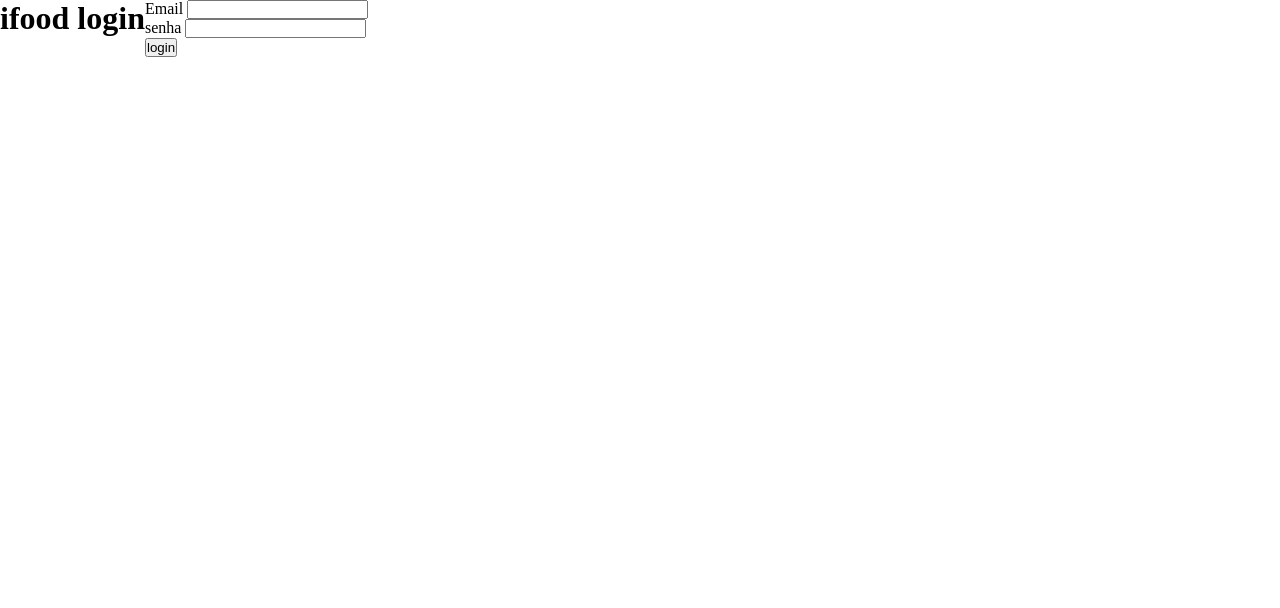
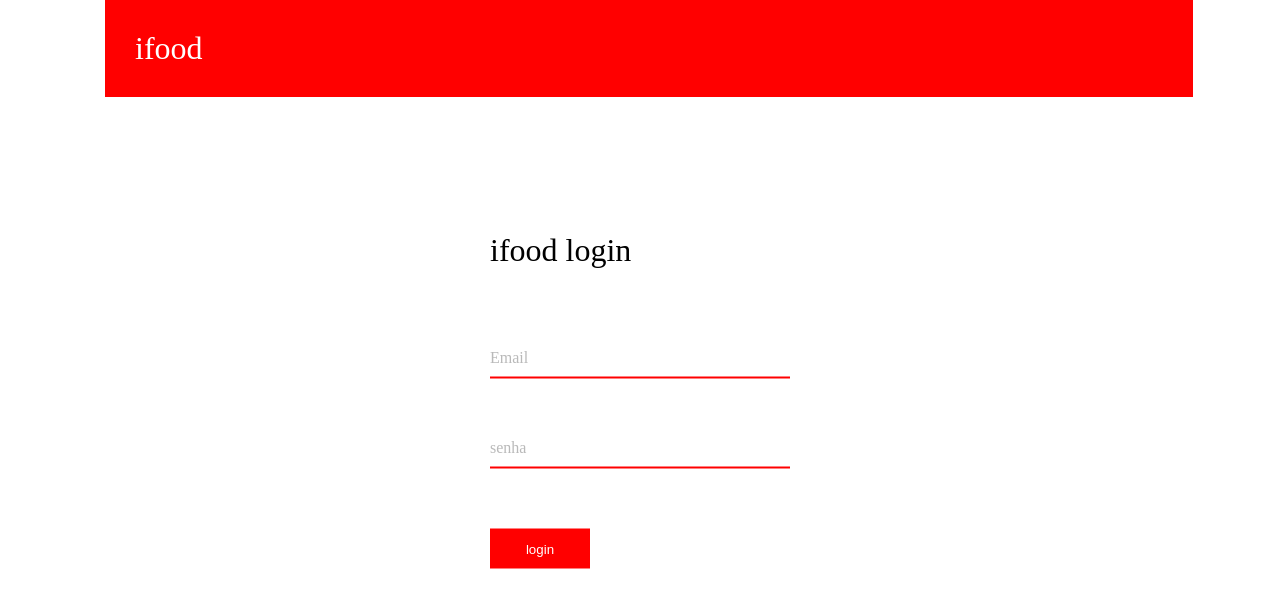
Before and after one commit to pedrohenriquedecarvalho/projetoifood2, a plain HTML site: page index.html in a window 1280 px wide. Drawn offline with Linux system fonts and the light colour scheme.

Commit message:
atualizaçõees

```diff
--- a/index.html
+++ b/index.html
@@ -7,19 +7,26 @@
     <link rel="stylesheet" href="style.css">
 </head>
 <body>
-            <h1> ifood login</h1>
+ <menu>
+    <h1 id="titulo" >ifood</h1>
+
+ </menu>
+     <main>
+
                  <form >
+         <h1 > ifood login</h1>
          <div id="email">
              <label for="iemail">Email</label>
             <input type="email" name="email" id="iemail">
          </div>
-            <div>
+         <div id="senha">
              <label for="isenha ">senha</label>
              <input type="password" name="senha" id="isenha">
          </div>
-            <input type="submit" value="login">
+         <input type="submit" value="login" id="login">
 
                  </form>
+     </main>
 
 
 </body>
--- a/style.css
+++ b/style.css
@@ -4,7 +4,74 @@
     margin: 0px;
     box-sizing: border-box;
 }
-body{
-display: flex;
+
+#titulo{
+    padding: 30px;
+    background-color: red;
+    color: white;
+    width: 85%;
+    margin-left: 105px;
+}
+main{
+    position: absolute;
+    left: 50%;
+    top: 50%;
+    transform: translate(-50% , -50% );
 
 }
+h1{
+    padding-bottom: 80px;
+   font-weight: normal;
+}
+
+#isenha{
+    display: block;
+  border: 0px;
+ border-bottom: 2px solid red;
+ width: 300px;
+ outline: 0px;
+ font-size: 1.5em;
+ cursor: text;
+}
+    #iemail{
+
+     border: 0px;
+     border-bottom: 2px solid red;
+     outline: 0px;
+     margin: auto;
+     width: 300px;
+     font-size: 1.5em;
+
+
+
+    }
+    label{
+        display: block;
+            position: absolute;
+            color: rgba(128, 128, 128, 0.548);
+            padding: auto;
+            padding-bottom: 20px;
+            cursor: text;
+    }
+
+
+
+    #login{
+     position: relative;
+        margin: auto;
+
+        height: 40px;
+        width: 100px;
+        background-color: red;
+        color: white;
+        text-align: center;
+        border: none;
+
+    }
+    div{
+
+        margin-bottom: 60px;
+    }
+    menu{
+        color: red;
+    }
```
Also changed, not shown: imagens/ifood-logo-0.png (added). Lines whose indentation alone changed are shown as unchanged.
